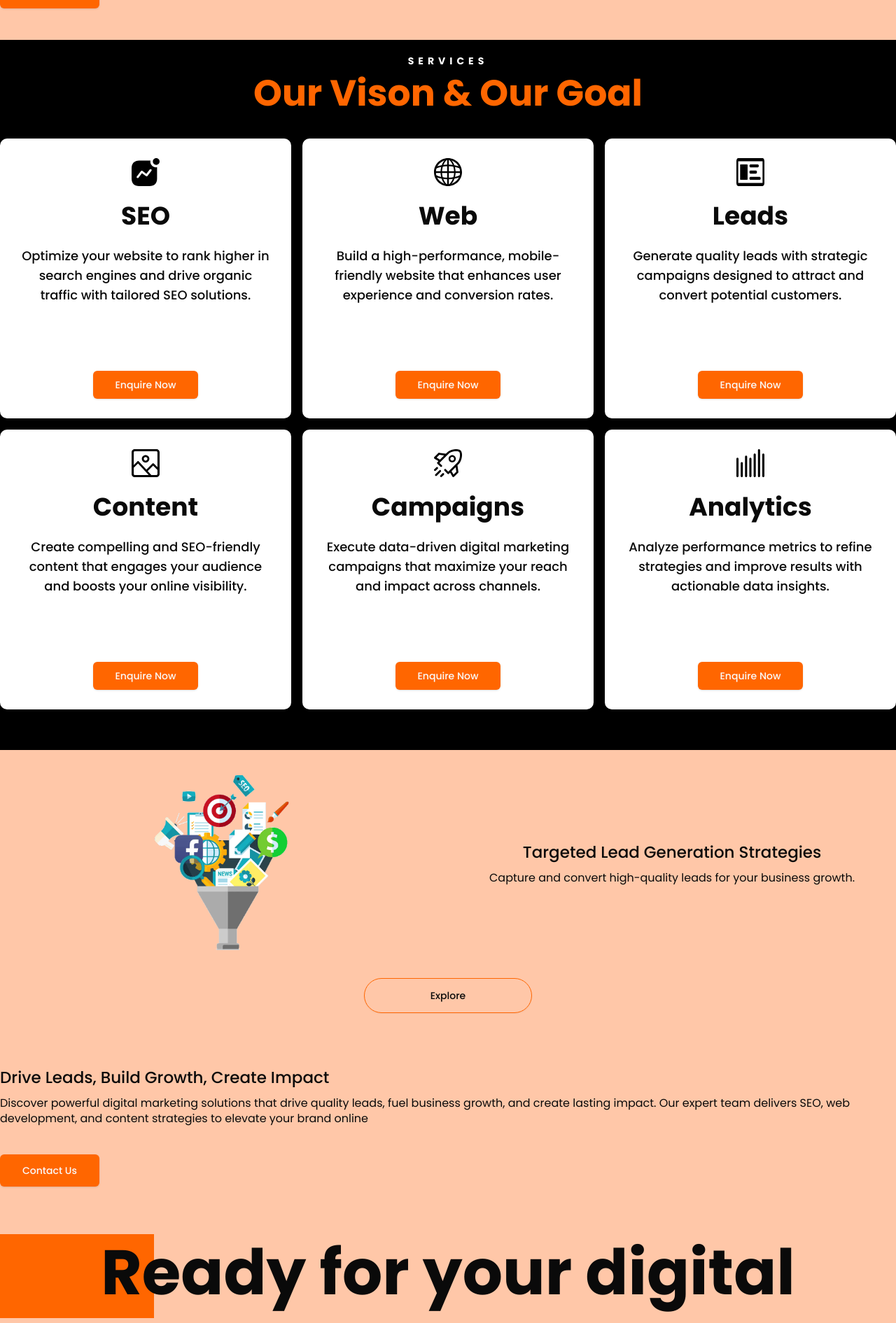
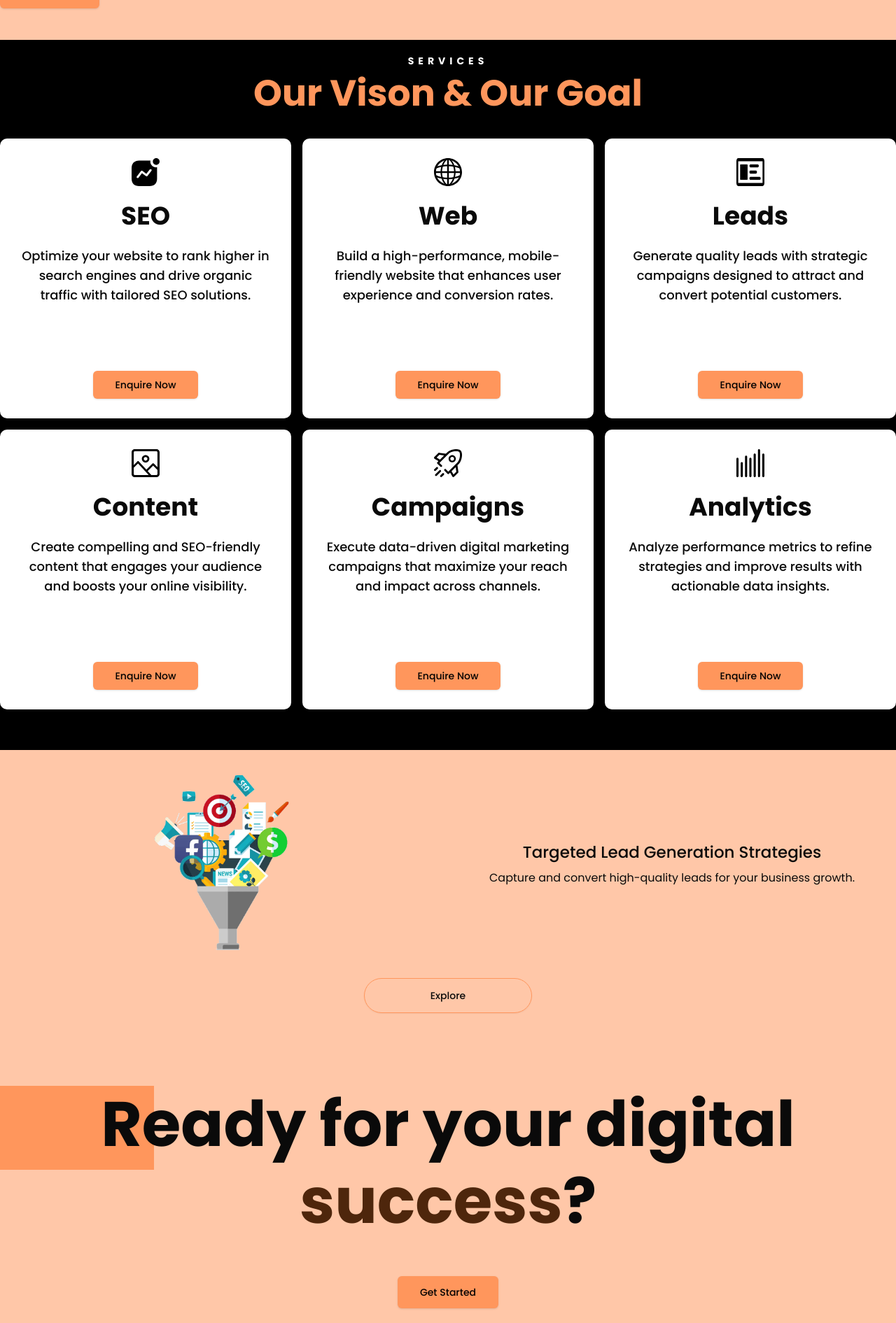
Before and after one commit to hamid1882/pixelgo, a Next.js app: page / in a window 1280 px wide. Shown: the part 589-2480 px from the top of the page at 70% size. Built offline with nearby package versions, Linux system fonts and the light colour scheme.

Commit message:
fix: color contrast

```diff
--- a/src/app/page.tsx
+++ b/src/app/page.tsx
@@ -1,6 +1,5 @@
 import AboutUs from "@/components/AboutUs";
 import ContactUs from "@/components/ContactUs";
-import DriveLeads from "@/components/DriveLeads";
 import Explore from "@/components/Explore";
 import Faqs from "@/components/Faqs";
 import Footer from "@/components/Footer";
@@ -15,7 +14,7 @@ export default function Home() {
       <Hero />
       <Services />
       <Explore />
-      <DriveLeads />
+      {/* <DriveLeads /> */}
       <Success />
       <WhyChooseUs />
       <AboutUs />
--- a/src/components/AboutUs.tsx
+++ b/src/components/AboutUs.tsx
@@ -6,7 +6,7 @@ function AboutUs() {
       id="about-us"
       className="container mx-auto px-[20px] sm:px-0 space-y-[22px] lg:space-y-[32px] py-[28px]"
     >
-      <h2 className="text-center font-semibold text-pixelgo-brand text-[23px] lg:text-[28px]">
+      <h2 className="text-center font-semibold text-pixelgo-primary-dark text-[23px] lg:text-[28px]">
         About Us
       </h2>
       <p className="text-[12px] lg:text-[24px] font-medium">
--- a/src/components/ContactUs.tsx
+++ b/src/components/ContactUs.tsx
@@ -13,9 +13,9 @@ const ContactData = [
   },
   {
     title: "Phone Number",
-    label: "+91 786786760",
-    value: "+91786786760",
-    link: "tel:+91786786760",
+    label: "+91 90080 08772",
+    value: "+919008008772",
+    link: "tel:+919008008772",
   },
   {
     title: "Email Address",
--- a/src/components/ContactUsForm.tsx
+++ b/src/components/ContactUsForm.tsx
@@ -109,7 +109,7 @@ export default function ContactUsForm() {
           <Button
             type="submit"
             size="lg"
-            className="bg-pixelgo-brand hover:bg-pixelgo-brand/80 my-[18px] w-full rounded-[10px]"
+            className="bg-pixelgo-brand hover:bg-pixelgo-brand/80 my-[18px] w-full rounded-[10px] text-black"
           >
             Get Free Consultation
           </Button>
--- a/src/components/DriveLeads.tsx
+++ b/src/components/DriveLeads.tsx
@@ -1,3 +1,4 @@
+import Link from "next/link";
 import { Button } from "./ui/button";
 
 function DriveLeads() {
@@ -16,12 +17,14 @@ function DriveLeads() {
           </p>
         </div>
         <div className="w-full flex justify-center lg:justify-start mt-[46px] lg:mt-[40px]">
+          <Link href="#contact-us">
             <Button
               size="lg"
               className="bg-pixelgo-brand hover:bg-pixelgo-brand/80 h-[46px]"
             >
               Contact Us
             </Button>
+          </Link>
         </div>
       </div>
       {/* <div className="w-full flex justify-center">
--- a/src/components/Explore.tsx
+++ b/src/components/Explore.tsx
@@ -2,6 +2,7 @@ import React from "react";
 import ExploreImg from "../../public/static/images/explore.webp";
 import Image from "next/image";
 import { Button } from "./ui/button";
+import Link from "next/link";
 
 function Explore() {
   return (
@@ -26,6 +27,7 @@ function Explore() {
         </div>
       </div>
       <div className="w-full flex justify-center mt-[46px] lg:mt-[40px]">
+        <Link href="#contact-us">
           <Button
             variant="outline"
             size="lg"
@@ -33,6 +35,7 @@ function Explore() {
           >
             Explore
           </Button>
+        </Link>
       </div>
     </div>
   );
--- a/src/components/Faqs.tsx
+++ b/src/components/Faqs.tsx
@@ -75,8 +75,9 @@ function Faqs() {
     <>
       <SeoFaqSchema data={FaqsData} />
       <div className="container mx-auto px-[20px] lg:px-0 py-[22px] lg:py-[32px]">
-        <h2 className="text-[23px] text-pixelgo-brand text-center">
-          Frequently Asked <span className="text-pixelgo-brand">Questions</span>
+        <h2 className="text-[23px] text-pixelgo-primary-dark text-center">
+          Frequently Asked{" "}
+          <span className="text-pixelgo-primary-dark">Questions</span>
         </h2>
         <Accordion
           className="my-[20px] lg:my-[32px] lg:max-w-[60%] mx-auto"
--- a/src/components/NavbarDesktop.tsx
+++ b/src/components/NavbarDesktop.tsx
@@ -51,7 +51,7 @@ function NavbarDesktop() {
       <Link href="#contact-us">
         <Button
           size="lg"
-          className="bg-pixelgo-brand hover:bg-pixelgo-brand/80"
+          className="bg-pixelgo-brand hover:bg-pixelgo-brand/80 text-black"
         >
           Contact Us
         </Button>
--- a/src/components/Success.tsx
+++ b/src/components/Success.tsx
@@ -1,5 +1,6 @@
 import React from "react";
 import { Button } from "./ui/button";
+import Link from "next/link";
 
 function Success() {
   return (
@@ -8,15 +9,19 @@ function Success() {
         <div className="absolute top-0 left-0 bg-pixelgo-brand min-h-[30px] lg:min-h-[120px] min-w-[80px] lg:min-w-[220px] -z-10"></div>
         <h2 className="text-[23px] lg:text-[90px] font-bold leading-[27px] lg:leading-[110px] z-10">
           Ready for your digital{" "}
-          <span className="text-pixelgo-brand">success</span>?
+          <span className="text-pixelgo-primary-dark">success</span>?
         </h2>{" "}
       </div>
+      <div>
+        <Link href="#contact-us">
           <Button
             size="lg"
             className="bg-pixelgo-brand hover:bg-pixelgo-brand/80 h-[46px] text-black"
           >
             Get Started
           </Button>
+        </Link>
+      </div>
     </div>
   );
 }
--- a/src/components/ui/ServiceCard.tsx
+++ b/src/components/ui/ServiceCard.tsx
@@ -1,5 +1,6 @@
 import { ReactNode } from "react";
 import { Button } from "./button";
+import Link from "next/link";
 
 function ServiceCard({
   title,
@@ -19,12 +20,16 @@ function ServiceCard({
           {description}
         </p>
       </div>
-      <Button
-        size="lg"
-        className="bg-pixelgo-brand hover:bg-pixelgo-brand/80 max-w-full"
-      >
-        Enquire Now
-      </Button>
+      <div>
+        <Link href="#contact-us">
+          <Button
+            size="lg"
+            className="bg-pixelgo-brand hover:bg-pixelgo-brand/80 max-w-full text-black"
+          >
+            Enquire Now
+          </Button>
+        </Link>
+      </div>
     </div>
   );
 }
--- a/tailwind.config.ts
+++ b/tailwind.config.ts
@@ -10,77 +10,78 @@ const config: Config = {
   theme: {
     extend: {
       colors: {
-  			background: 'hsl(var(--background))',
-  			foreground: 'hsl(var(--foreground))',
-  			'pixelgo-primary': '#ffc7a8',
-  			'pixelgo-brand': '#FF6600',
+        background: "hsl(var(--background))",
+        foreground: "hsl(var(--foreground))",
+        "pixelgo-primary": "#ffc7a8",
+        "pixelgo-brand": "#ff965c",
+        "pixelgo-primary-dark": "#4e260c",
         card: {
-  				DEFAULT: 'hsl(var(--card))',
-  				foreground: 'hsl(var(--card-foreground))'
+          DEFAULT: "hsl(var(--card))",
+          foreground: "hsl(var(--card-foreground))",
         },
         popover: {
-  				DEFAULT: 'hsl(var(--popover))',
-  				foreground: 'hsl(var(--popover-foreground))'
+          DEFAULT: "hsl(var(--popover))",
+          foreground: "hsl(var(--popover-foreground))",
         },
         primary: {
-  				DEFAULT: 'hsl(var(--primary))',
-  				foreground: 'hsl(var(--primary-foreground))'
+          DEFAULT: "hsl(var(--primary))",
+          foreground: "hsl(var(--primary-foreground))",
         },
         secondary: {
-  				DEFAULT: 'hsl(var(--secondary))',
-  				foreground: 'hsl(var(--secondary-foreground))'
+          DEFAULT: "hsl(var(--secondary))",
+          foreground: "hsl(var(--secondary-foreground))",
         },
         muted: {
-  				DEFAULT: 'hsl(var(--muted))',
-  				foreground: 'hsl(var(--muted-foreground))'
+          DEFAULT: "hsl(var(--muted))",
+          foreground: "hsl(var(--muted-foreground))",
         },
         accent: {
-  				DEFAULT: 'hsl(var(--accent))',
-  				foreground: 'hsl(var(--accent-foreground))'
+          DEFAULT: "hsl(var(--accent))",
+          foreground: "hsl(var(--accent-foreground))",
         },
         destructive: {
-  				DEFAULT: 'hsl(var(--destructive))',
-  				foreground: 'hsl(var(--destructive-foreground))'
+          DEFAULT: "hsl(var(--destructive))",
+          foreground: "hsl(var(--destructive-foreground))",
         },
-  			border: 'hsl(var(--border))',
-  			input: 'hsl(var(--input))',
-  			ring: 'hsl(var(--ring))',
+        border: "hsl(var(--border))",
+        input: "hsl(var(--input))",
+        ring: "hsl(var(--ring))",
         chart: {
-  				'1': 'hsl(var(--chart-1))',
-  				'2': 'hsl(var(--chart-2))',
-  				'3': 'hsl(var(--chart-3))',
-  				'4': 'hsl(var(--chart-4))',
-  				'5': 'hsl(var(--chart-5))'
-  			}
+          "1": "hsl(var(--chart-1))",
+          "2": "hsl(var(--chart-2))",
+          "3": "hsl(var(--chart-3))",
+          "4": "hsl(var(--chart-4))",
+          "5": "hsl(var(--chart-5))",
+        },
       },
       borderRadius: {
-  			lg: 'var(--radius)',
-  			md: 'calc(var(--radius) - 2px)',
-  			sm: 'calc(var(--radius) - 4px)'
+        lg: "var(--radius)",
+        md: "calc(var(--radius) - 2px)",
+        sm: "calc(var(--radius) - 4px)",
       },
       keyframes: {
-  			'accordion-down': {
+        "accordion-down": {
           from: {
-  					height: '0'
+            height: "0",
           },
           to: {
-  					height: 'var(--radix-accordion-content-height)'
-  				}
+            height: "var(--radix-accordion-content-height)",
           },
-  			'accordion-up': {
+        },
+        "accordion-up": {
           from: {
-  					height: 'var(--radix-accordion-content-height)'
+            height: "var(--radix-accordion-content-height)",
           },
           to: {
-  					height: '0'
-  				}
-  			}
+            height: "0",
+          },
+        },
       },
       animation: {
-  			'accordion-down': 'accordion-down 0.2s ease-out',
-  			'accordion-up': 'accordion-up 0.2s ease-out'
-  		}
-  	}
+        "accordion-down": "accordion-down 0.2s ease-out",
+        "accordion-up": "accordion-up 0.2s ease-out",
+      },
+    },
   },
   plugins: [require("tailwindcss-animate")],
 };
```
Also changed, not shown: src/components/Hero.tsx (+11 -6 lines). Lines whose indentation alone changed are shown as unchanged.
